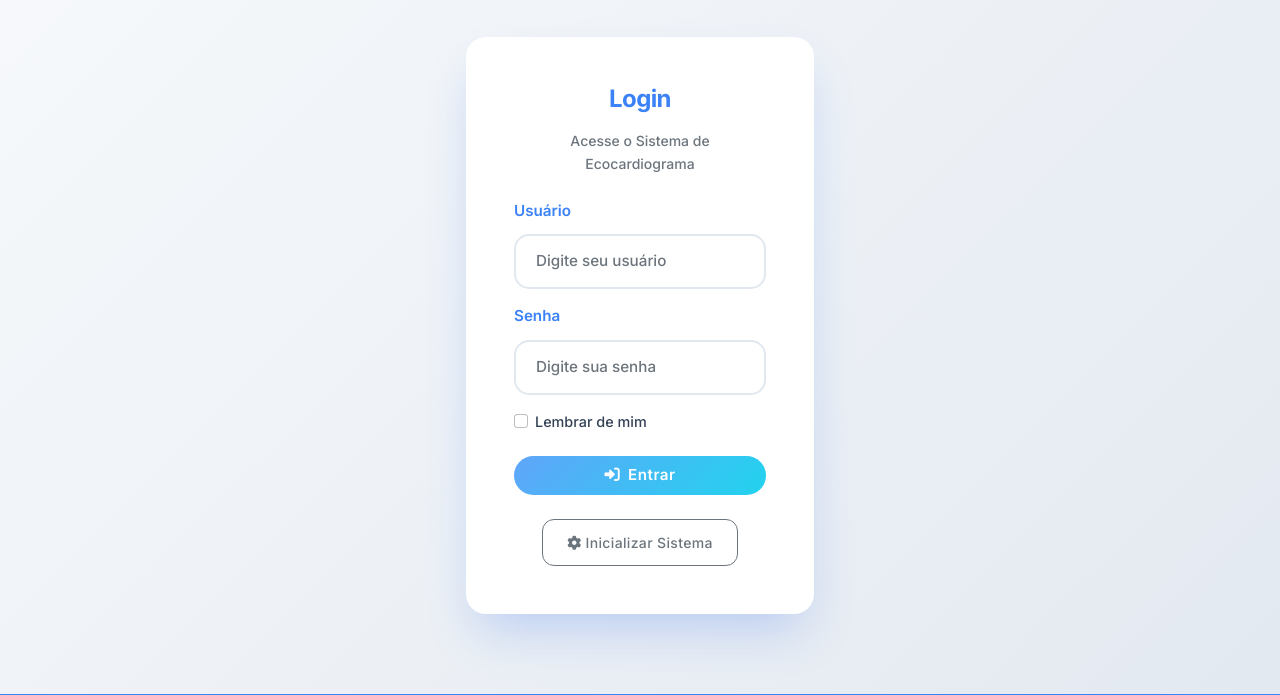
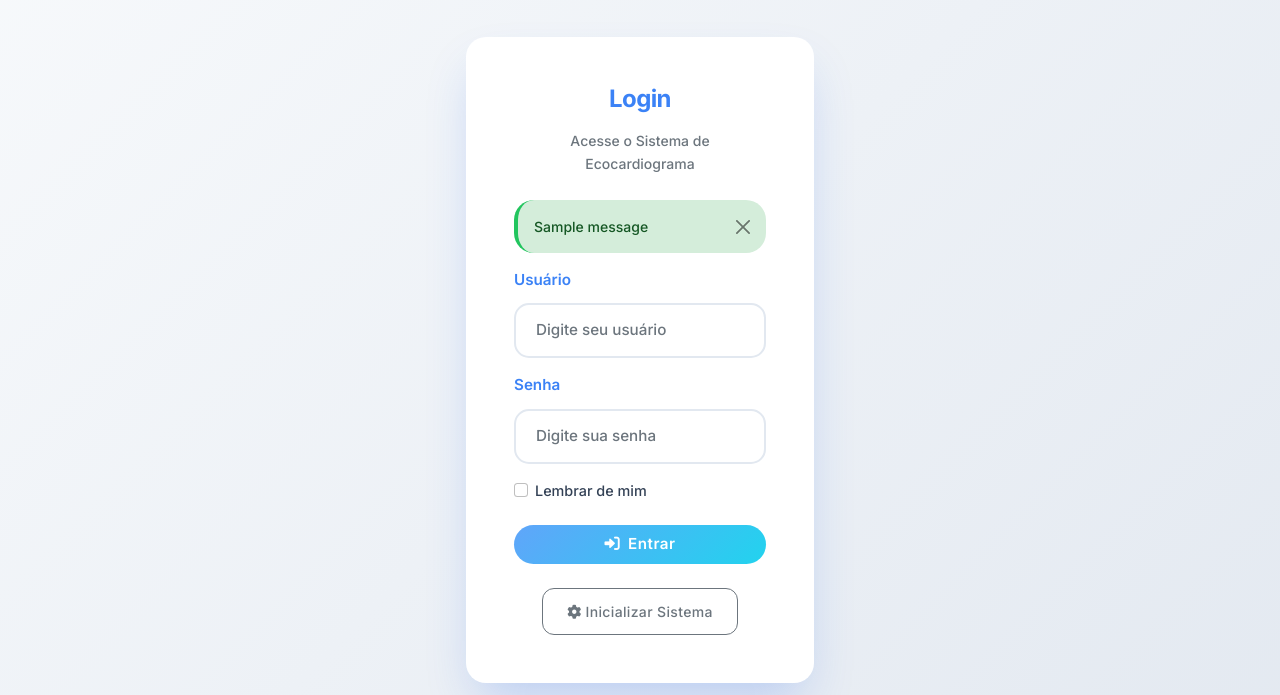
Before and after one commit to michelrahaddad/ecocardiograma, a Flask app: page /login in a window 1280 px wide. Shown: the part 192-887 px from the top of the page. Run offline with Flask 3, Linux system fonts and the light colour scheme; tables that the repository leaves empty hold one stand-in row (values such as "Sample post"); one stand-in notice (Sample message) is shown.

Commit message:
Update login.html

```diff
--- a/templates/auth/login.html
+++ b/templates/auth/login.html
@@ -13,7 +13,18 @@
                         <p class="text-muted">Acesse o Sistema de Ecocardiograma</p>
                     </div>
 
-                    <form method="POST" class="needs-validation" novalidate method="POST">
+                    {% with messages = get_flashed_messages(with_categories=true) %}
+                        {% if messages %}
+                            {% for category, message in messages %}
+                                <div class="alert alert-{{ 'danger' if category == 'error' else category }} alert-dismissible fade show" role="alert">
+                                    {{ message }}
+                                    <button type="button" class="btn-close" data-bs-dismiss="alert"></button>
+                                </div>
+                            {% endfor %}
+                        {% endif %}
+                    {% endwith %}
+
+                    <form method="POST" class="needs-validation" novalidate>
                         <div class="mb-3">
                             <label for="username" class="form-label">Usuário</label>
                             <input type="text" class="form-control" id="username" name="username" required
@@ -45,7 +56,7 @@
                     </form>
 
                     <div class="text-center mt-4">
-                        <a href="{{ url_for('auth.initialize_system') }}" class="btn btn-outline-secondary btn-sm">
+                        <a href="{{ url_for('inicializar_sistema') }}" class="btn btn-outline-secondary btn-sm">
                             <i class="fas fa-cog me-1"></i>Inicializar Sistema
                         </a>
                     </div>
```
